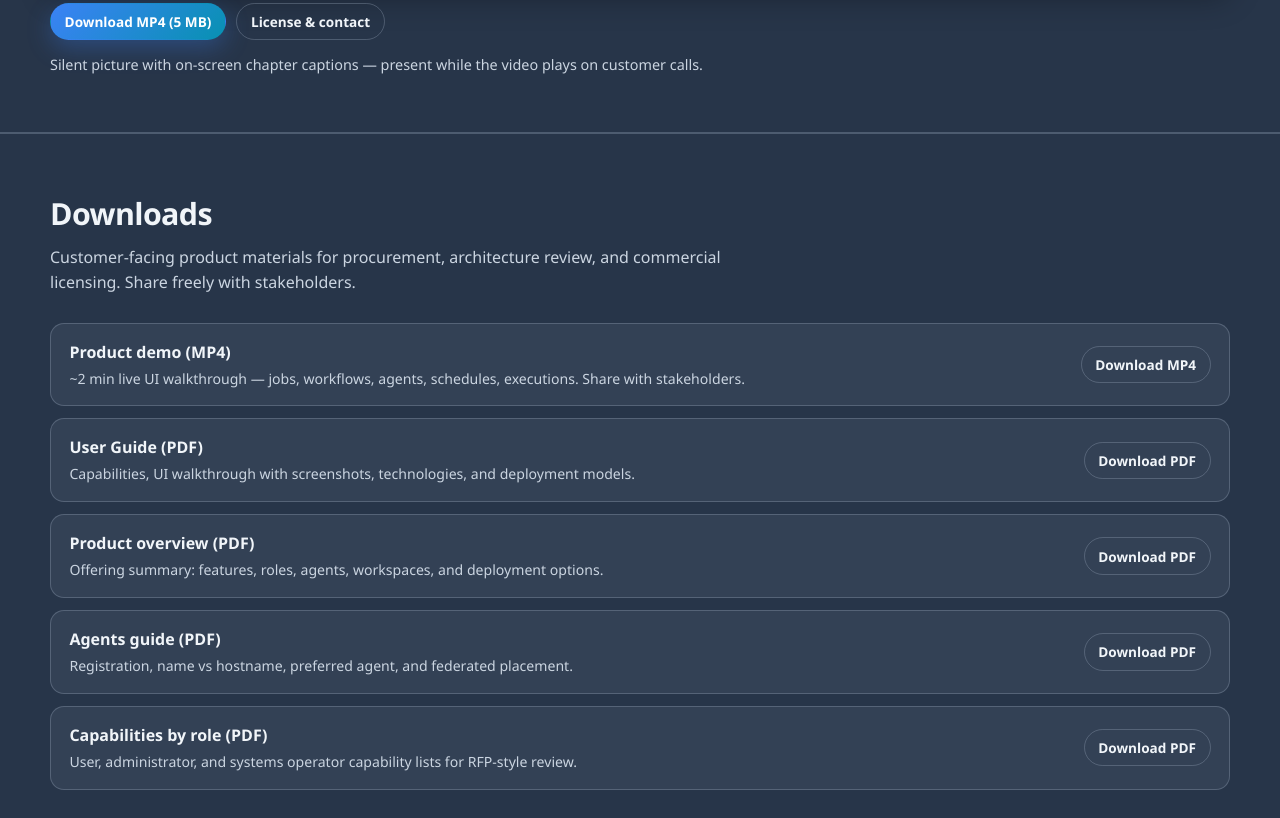
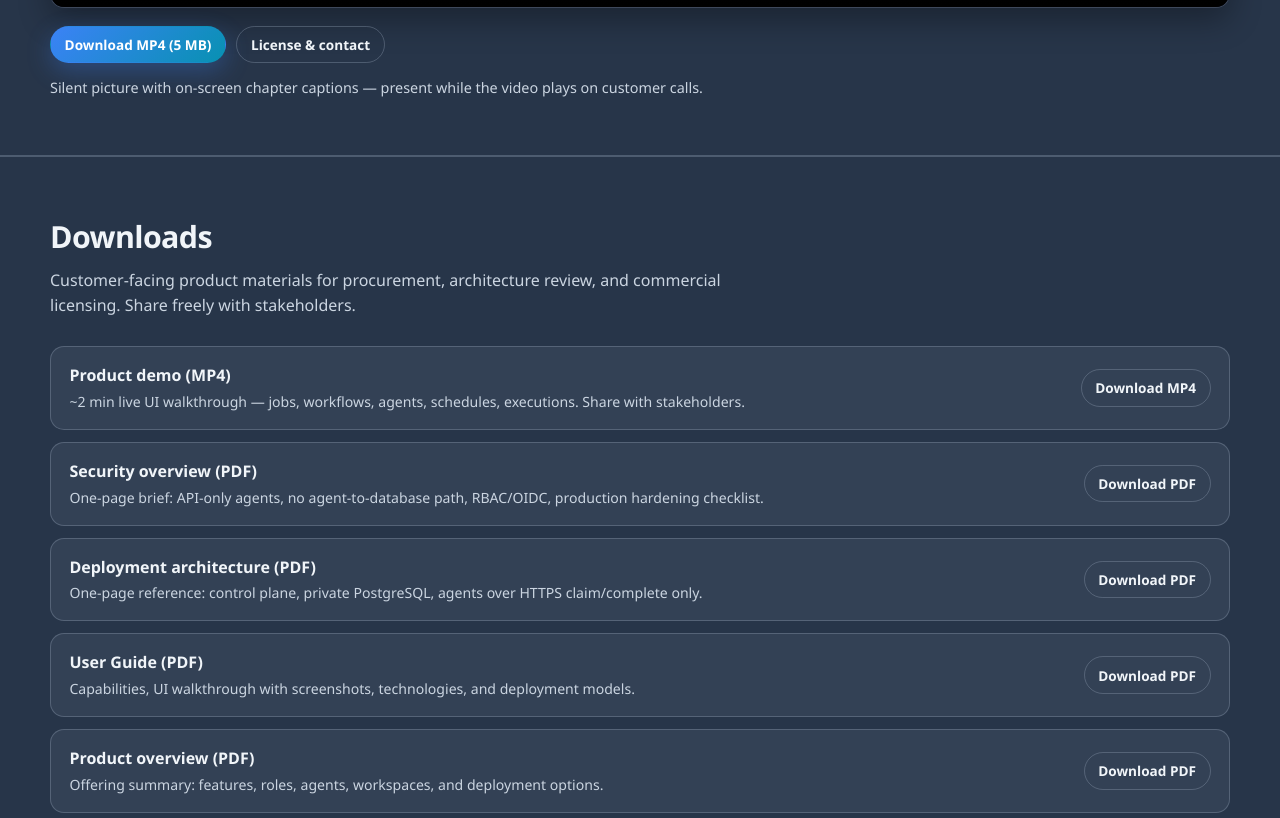
Before and after one commit to justrunit-io/justrunit-website, a plain HTML site: page index.html in a window 1280 px wide. Shown: the part 5923-6741 px from the top of the page. Drawn offline with Linux system fonts and the light colour scheme; grey boxes are pictures that could not be loaded.

Commit message:
feat: add security overview and deployment architecture PDFs

```diff
--- a/index.html
+++ b/index.html
@@ -439,6 +439,8 @@
               private network. Customers typically run dedicated <strong>production</strong> control
               planes (and optional pre-production) with agents co-located to each environment’s
               application estate—so work runs next to the systems it serves.
+              One-page PDFs: <a href="downloads/JustRunIt-Deployment-Architecture.pdf">deployment architecture</a>
+              · <a href="downloads/JustRunIt-Security-Overview.pdf">security overview</a>.
             </p>
           </article>
         </div>
@@ -493,6 +495,20 @@
               <p>~2 min live UI walkthrough — jobs, workflows, agents, schedules, executions. Share with stakeholders.</p>
             </div>
             <a class="btn btn-secondary btn-sm" href="assets/video/justrunit-product-demo.mp4" download>Download MP4</a>
+          </div>
+          <div class="download-item">
+            <div>
+              <h3>Security overview (PDF)</h3>
+              <p>One-page brief: API-only agents, no agent-to-database path, RBAC/OIDC, production hardening checklist.</p>
+            </div>
+            <a class="btn btn-secondary btn-sm" href="downloads/JustRunIt-Security-Overview.pdf" download>Download PDF</a>
+          </div>
+          <div class="download-item">
+            <div>
+              <h3>Deployment architecture (PDF)</h3>
+              <p>One-page reference: control plane, private PostgreSQL, agents over HTTPS claim/complete only.</p>
+            </div>
+            <a class="btn btn-secondary btn-sm" href="downloads/JustRunIt-Deployment-Architecture.pdf" download>Download PDF</a>
           </div>
           <div class="download-item">
             <div>
```
Also changed, not shown: sitemap.xml (+10 -0 lines), llms.txt, 4 other files.
